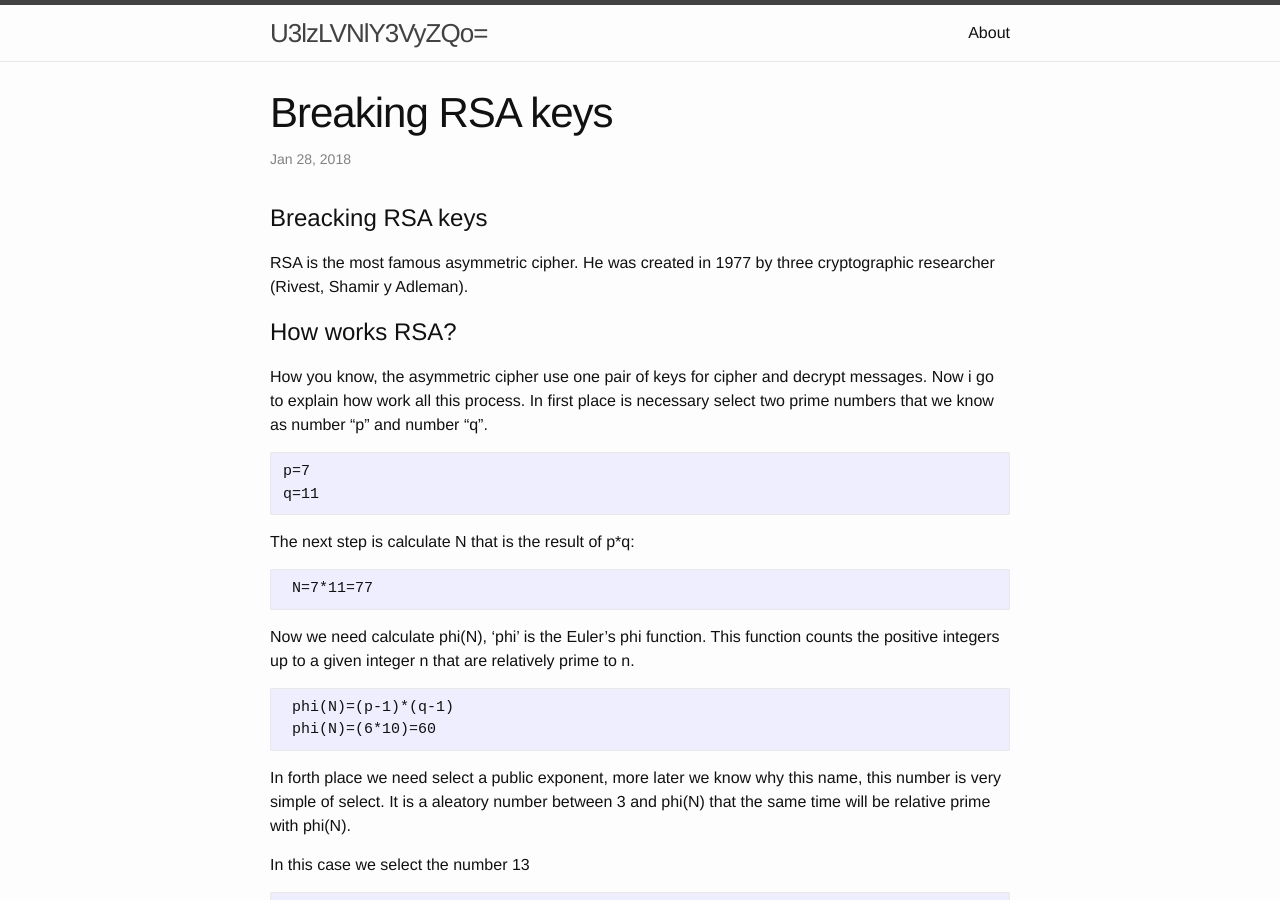
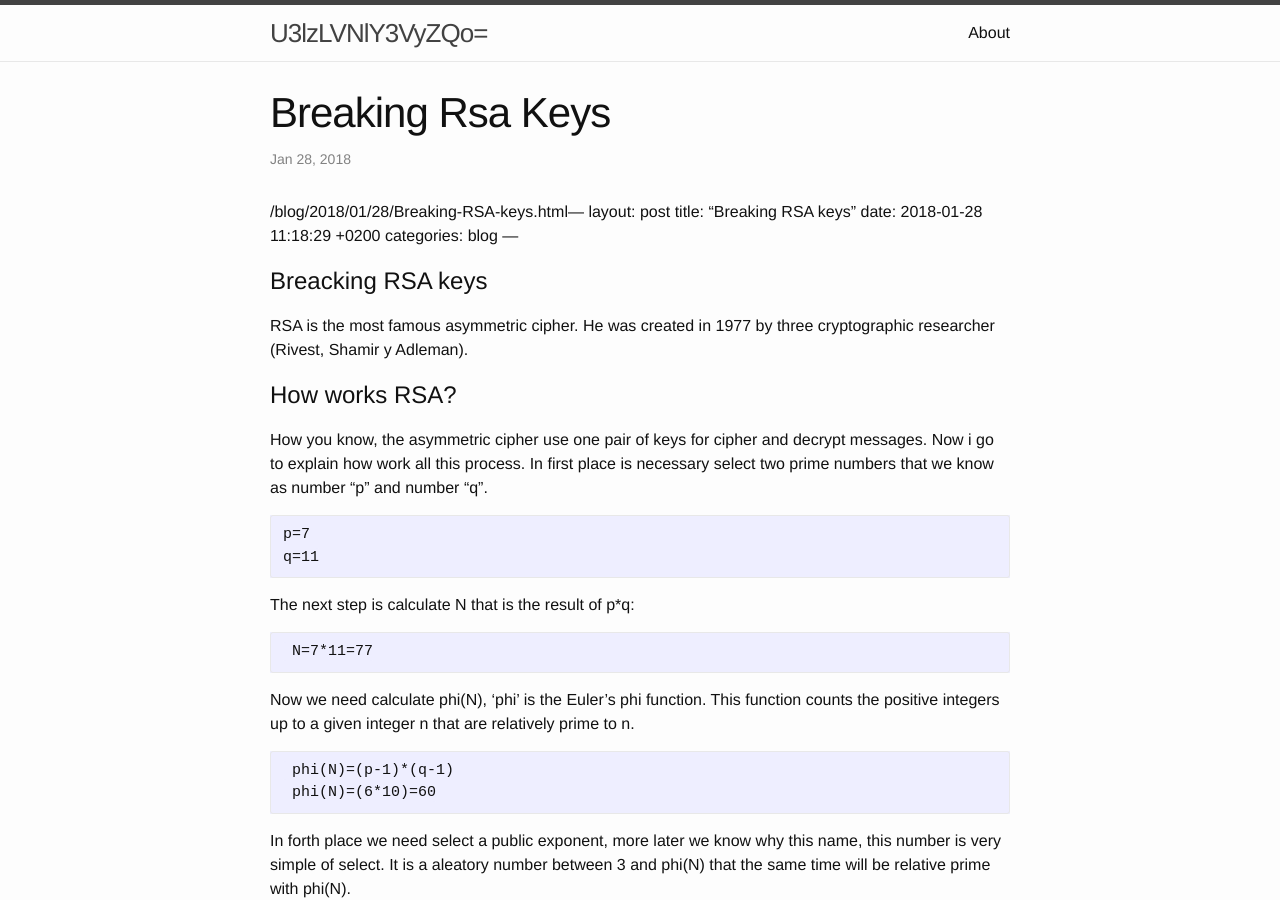
Before and after one commit to dsfau/dsfau.github.com, a Jekyll site: the page built from _posts/2018-01-28-Breaking-RSA-keys.markdown, in a window 1280 px wide and 900 px high. Built offline with Jekyll 4.4.1, drawn with Linux system fonts in a browser that asks for light colours; our own code applies the rules of GitHub Pages for plain Markdown files; some of the changed text lies outside the part shown.

Commit message:
Update 2018-01-28-Breaking-RSA-keys.markdown

````diff
--- a/_posts/2018-01-28-Breaking-RSA-keys.markdown
+++ b/_posts/2018-01-28-Breaking-RSA-keys.markdown
@@ -1,4 +1,4 @@
----
+/blog/2018/01/28/Breaking-RSA-keys.html---
 layout: post
 title:  "Breaking RSA keys"
 date:   2018-01-28 11:18:29 +0200
@@ -135,4 +135,5 @@ Jmrj+bs=
 ```
 
 Now we can read all messages cipher that use this pair of keys.
+
 Regards!
````
